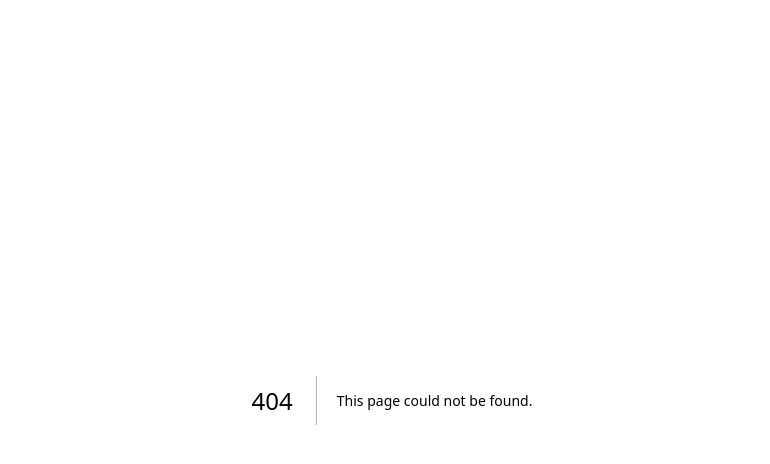
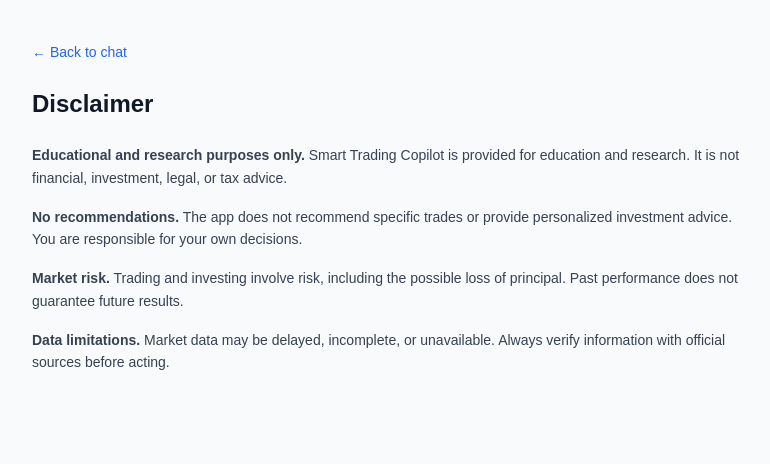
Before and after one commit to greenquark/LLM-Investment-Copilot, a Next.js app in the folder ux_path_a/frontend/: page /disclaimer in a window 1280 px wide. Before the commit this address had no page. Shown: the top 464 px of the page, without its empty margins (248-1018 px from the left). Built offline with nearby package versions, Linux system fonts and the light colour scheme.

Commit message:
Disclaimer: add /disclaimer page + link in UI (reduce repeated text)

```diff
--- /dev/null
+++ b/ux_path_a/frontend/app/disclaimer/page.tsx
@@ -0,0 +1,38 @@
+"use client"
+
+import Link from "next/link"
+
+export default function DisclaimerPage() {
+  return (
+    <main className="min-h-screen bg-gray-50 dark:bg-gray-900">
+      <div className="mx-auto max-w-3xl px-6 py-10">
+        <div className="mb-6">
+          <Link href="/" className="text-sm text-blue-600 dark:text-blue-400 hover:underline">
+            ← Back to chat
+          </Link>
+        </div>
+
+        <h1 className="text-2xl font-semibold text-gray-900 dark:text-white">Disclaimer</h1>
+
+        <div className="mt-6 space-y-4 text-sm leading-relaxed text-gray-700 dark:text-gray-300">
+          <p>
+            <strong>Educational and research purposes only.</strong> Smart Trading Copilot is provided for education and
+            research. It is not financial, investment, legal, or tax advice.
+          </p>
+          <p>
+            <strong>No recommendations.</strong> The app does not recommend specific trades or provide personalized
+            investment advice. You are responsible for your own decisions.
+          </p>
+          <p>
+            <strong>Market risk.</strong> Trading and investing involve risk, including the possible loss of principal.
+            Past performance does not guarantee future results.
+          </p>
+          <p>
+            <strong>Data limitations.</strong> Market data may be delayed, incomplete, or unavailable. Always verify
+            information with official sources before acting.
+          </p>
+        </div>
+      </div>
+    </main>
+  )
+}
--- a/ux_path_a/frontend/components/chat/ChatInterface.tsx
+++ b/ux_path_a/frontend/components/chat/ChatInterface.tsx
@@ -6,6 +6,7 @@ import ChatInput from './ChatInput'
 import SessionSidebar from './SessionSidebar'
 import { apiClient } from '@/lib/api'
 import type { HealthResponse } from '@/lib/api'
+import Link from 'next/link'
 
 interface ChatInterfaceProps {
   onLogout?: () => void
@@ -257,6 +258,16 @@ export default function ChatInterface({ onLogout }: ChatInterfaceProps) {
                   {backendHealth.build.branch ? ` (${backendHealth.build.branch})` : ''}
                 </p>
               )}
+              <p className="text-xs mt-1">
+                <Link
+                  href="/disclaimer"
+                  className="text-blue-600 dark:text-blue-400 hover:underline"
+                  target="_blank"
+                  rel="noopener noreferrer"
+                >
+                  Disclaimer
+                </Link>
+              </p>
             </div>
             <div className="flex items-center gap-4">
               {llmModel && (
--- a/ux_path_a/frontend/components/chat/MessageList.tsx
+++ b/ux_path_a/frontend/components/chat/MessageList.tsx
@@ -1,6 +1,7 @@
 'use client'
 
 import MessageBubble from './MessageBubble'
+import Link from 'next/link'
 
 interface Message {
   role: string
@@ -27,7 +28,9 @@ export default function MessageList({ messages, loading, showMessageMeta = false
             Ask me about market analysis, trends, or technical indicators.
           </p>
           <p className="text-xs mt-4 text-gray-400">
-            This tool is for educational purposes only. Not financial advice.
+            <Link href="/disclaimer" className="text-blue-600 dark:text-blue-400 hover:underline" target="_blank" rel="noopener noreferrer">
+              Disclaimer
+            </Link>
           </p>
         </div>
       )}
```
Also changed, not shown: 1 other file (tests, documents, lock files or other folders).
